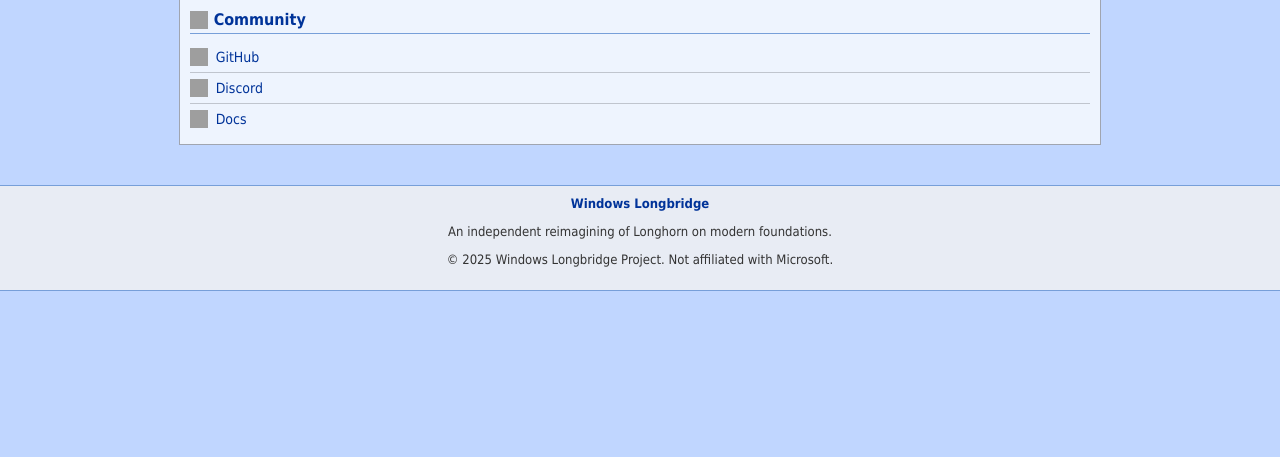
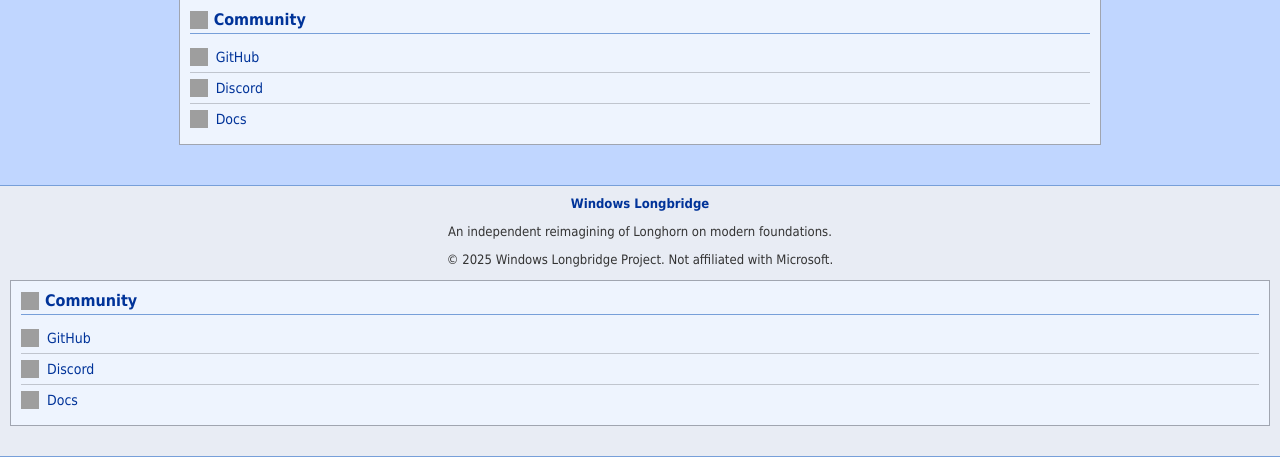
Before and after one commit to Longbridge-Team/longbridge-site, a PHP site: page /index.php in a window 1280 px wide. Shown: the part 1058-1515 px from the top of the page. Before the commit the page ends 1349 px from the top, so only its background shows below. Run offline with PHP 8.4, Linux system fonts and the light colour scheme; grey boxes are pictures that could not be loaded.

Commit message:
Fix redirect loop and add community footer

```diff
--- a/includes/footer.php
+++ b/includes/footer.php
@@ -3,6 +3,14 @@
   <div class="footer-logo">Windows Longbridge</div>
   <p>An independent reimagining of Longhorn on modern foundations.</p>
   <p>&copy; 2025 Windows Longbridge Project. Not affiliated with Microsoft.</p>
+  <aside class="sidebar">
+    <h3><img src="https://www.iconshock.com/image/Vista/General/group" alt="">Community</h3>
+    <ul>
+      <li><img src="https://img.icons8.com/?size=80&id=LoL4bFzqmAa0&format=png" alt=""> <a href="https://github.com/Longbridge-Team">GitHub</a></li>
+      <li><img src="https://external-content.duckduckgo.com/iu/?u=https%3A%2F%2Fi.redd.it%2Flne7g32kas2c1.png&f=1&nofb=1&ipt=1d67f20a42f2bc0901f6d1c4e7cedbe700edbbff8f4cf0c716d53327873b7d8c" alt=""> <a href="https://discord.gg/zP9fAPxtNj">Discord</a></li>
+      <li><img src="https://www.iconshock.com/image/Vista/General/book" alt=""> <a href="#">Docs</a></li>
+    </ul>
+  </aside>
 </footer>
 </body>
 </html>
```
Also changed, not shown: .htaccess.
